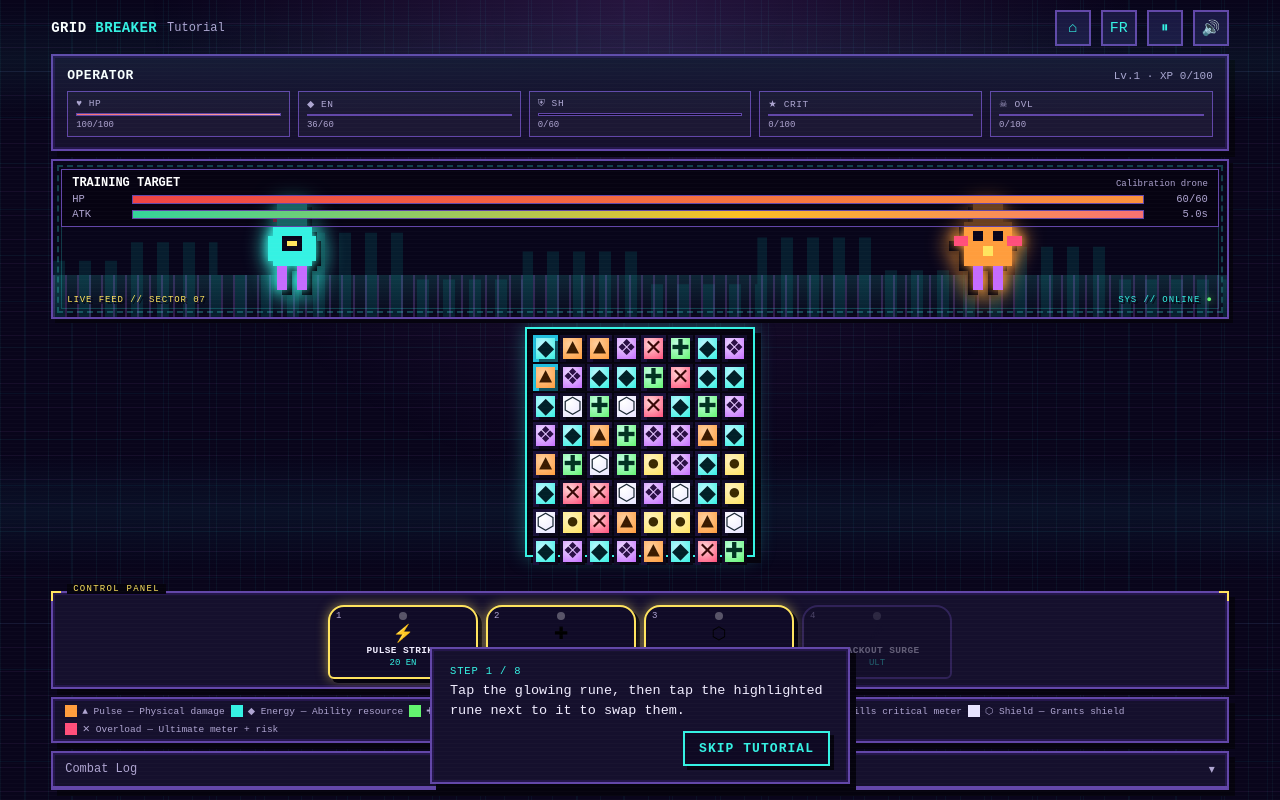
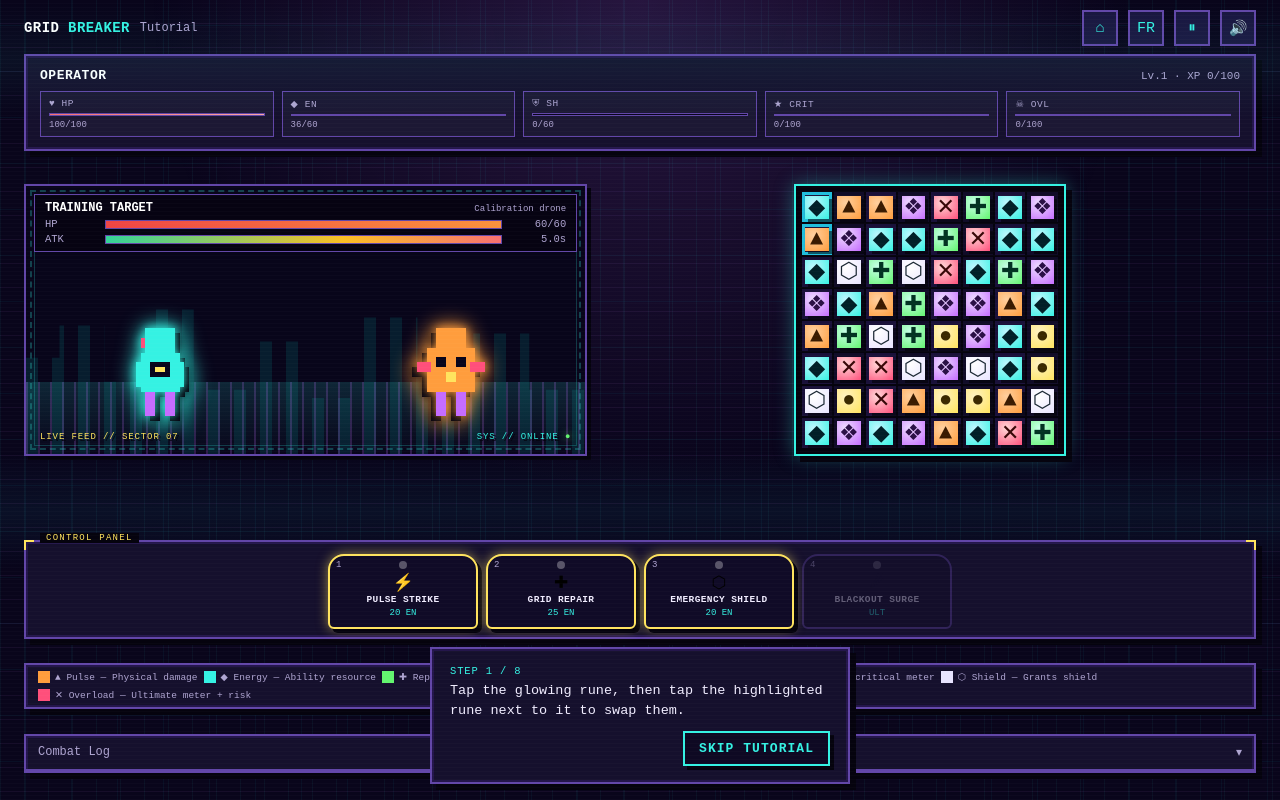
Before and after one commit to KenMMStudio/Grid-Breaker, a plain HTML site: page index.html in a window 1280 px wide. Both pictures are taken after a click on the button "DEPLOY". Drawn offline with Linux system fonts and the light colour scheme.

Commit message:
Desktop arcade composition: scene and board share the viewport in a balanced grid
Combat screen now uses a two-column grid on desktop (>=960px): the status
banner spans the top, the scene and board sit side by side sharing a common
--combat-size, and controls/legend/log span full width below - centered,
balanced spacing, board enlarged without displacing the other panels. Below
960px the previous single-column stacking is kept with clean vertical scroll.
Verified identical in index.html and fr/index.html (only a translated code
comment differs).

Co-Authored-By: Claude Sonnet 5 <noreply@anthropic.com>

```diff
--- a/index.html
+++ b/index.html
@@ -479,6 +479,61 @@ body::before{
   #screen-game .viewscreen{height:clamp(130px,22vh,240px);}
   .chip{flex:1 1 140px;}
 }
+
+/* Desktop arcade composition: the combat scene and board share the viewport. */
+@media (min-width:960px){
+  #screen-game{min-height:100dvh;height:auto;overflow-y:auto;}
+  #screen-game>.topbar{max-width:min(1480px,calc(100vw - 48px));}
+  #screen-game .cabinet{
+    max-width:min(1480px,calc(100vw - 48px));
+    display:grid;
+    --combat-size:clamp(220px,34vh,360px);
+    grid-template-columns:auto auto;
+    justify-content:center;
+    column-gap:16px;
+    row-gap:8px;
+    grid-template-areas:
+      "status status"
+      "scene board"
+      "move move"
+      "timed timed"
+      "controls controls"
+      "legend legend"
+      "log log";
+    align-items:start;
+  }
+  #screen-game .cabinet>.status-marquee{grid-area:status;}
+  #screen-game .cabinet>.viewscreen{
+    grid-area:scene;
+    width:clamp(420px,44vw,980px);
+    height:var(--combat-size);
+    justify-self:stretch;
+    align-self:center;
+    margin:0;
+  }
+  #screen-game .cabinet>#board{
+    grid-area:board;
+    width:var(--combat-size);
+    height:auto;
+    aspect-ratio:1;
+    min-width:0;
+    justify-self:stretch;
+    align-self:center;
+    margin:0;
+    flex:none;
+  }
+  #screen-game .cabinet>.move-msg{grid-area:move;}
+  #screen-game .cabinet>#timed-panel{grid-area:timed;}
+  #screen-game .cabinet>.control-panel{grid-area:controls;}
+  #screen-game .cabinet>.legend{grid-area:legend;}
+  #screen-game .cabinet>.log-panel{grid-area:log;}
+  #screen-game .control-panel .abilities-bar{max-width:820px;margin:0 auto;}
+}
+@media (max-width:959px){
+  #screen-game{min-height:100dvh;overflow-y:auto;}
+  #screen-game .cabinet{max-width:min(94vw,680px);}
+  #screen-game .cabinet>#board{width:min(88vw,520px);height:auto;aspect-ratio:1;}
+}
 </style>
 </head>
 <body>
```
Also changed, not shown: fr/index.html (+55 -0 lines).
